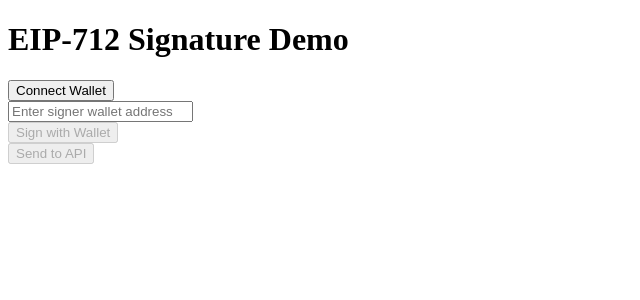
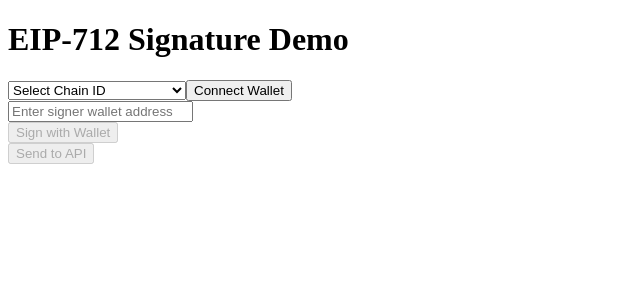
Before and after one commit to imangoMah/vertex-linked-signer-eip712, a React (Vite) app: page / in a window 1280 px wide. Shown: the top 300 px of the page, without its empty margins (0-640 px from the left). Built offline with nearby package versions, Linux system fonts and the light colour scheme.

Commit message:
add sonic

```diff
--- a/web/components/EIP712SignatureComponent.jsx
+++ b/web/components/EIP712SignatureComponent.jsx
@@ -18,6 +18,14 @@ const CONTRACT_ADDRESSES = {
 	146: "0x2f5F835d778eBE8c28fC743E50EB9a68Ca93c2Fa", // Sonic
 };
 
+const CHAIN_ID_NAME = {
+	42161: "Arbitrum One",
+	421614: "Arbitrum Sepolia",
+	81457: "Blast",
+	5000: "Mantle",
+	146: "Sonic",
+};
+
 function toBytes12(s) {
 	const result = new Uint8Array(12);
 	const bytes = new TextEncoder().encode(s);
@@ -25,6 +33,7 @@ function toBytes12(s) {
 	result.set(bytes.slice(0, len));
 	return result;
 }
+
 function addressToBytes32(address) {
 	// 移除 '0x' 前缀，如果存在的话
 	const cleanAddress = address.toLowerCase().replace(/^0x/, "");
@@ -33,6 +42,7 @@ function addressToBytes32(address) {
 	// 添加 '0x' 前缀并返回
 	return "0x" + paddedAddress;
 }
+
 function concatToBytes32(address, name) {
 	const result = new Uint8Array(32);
 	result.set(address);
@@ -58,6 +68,7 @@ const EIP712SignatureComponent = () => {
 	const [isSendDisabled, setIsSendDisabled] = useState(true);
 	const [chainId, setChainId] = useState(null);
 	const [apiResponse, setApiResponse] = useState(null);
+	const [desiredChainId, setDesiredChainId] = useState("");
 
 	const getContractAddress = (chainId) => {
 		const address = CONTRACT_ADDRESSES[chainId];
@@ -75,7 +86,21 @@ const EIP712SignatureComponent = () => {
 				const accounts = await provider.send("eth_requestAccounts", []);
 				setCurrentWallet(accounts[0]);
 
-				const network = await provider.getNetwork();
+				let network = await provider.getNetwork();
+				console.log("Connected to chain:", network);
+				console.log("Chain ID:", network.chainId);
+				console.log("Chain name:", network.name);
+				console.log("wallet address:", accounts[0]);
+
+				// 如果传入的 chainId 有值且与当前链 ID 不同，则切换到传入的链
+				if (desiredChainId && network.chainId !== parseInt(desiredChainId)) {
+					await provider.send("wallet_switchEthereumChain", [
+						{ chainId: ethers.utils.hexValue(parseInt(desiredChainId)) },
+					]);
+					network = await provider.getNetwork(); // 更新网络信息
+					console.log("Switched to chain:", network);
+				}
+
 				setChainId(network.chainId);
 
 				// Check if the wallet is a multi-sig
@@ -101,6 +126,7 @@ const EIP712SignatureComponent = () => {
 		setChainId(null);
 		setIsSendDisabled(true);
 		setApiResponse(null);
+		setDesiredChainId("");
 	};
 
 	const signMessage = async () => {
@@ -297,12 +323,26 @@ const EIP712SignatureComponent = () => {
 	return (
 		<div className="p-4 space-y-4">
 			{!currentWallet ? (
-				<button
-					onClick={connectWallet}
-					className="bg-blue-500 hover:bg-blue-700 text-white font-bold py-2 px-4 rounded"
-				>
-					Connect Wallet
-				</button>
+				<div>
+					<select
+						value={desiredChainId}
+						onChange={(e) => setDesiredChainId(e.target.value)}
+						className="mt-1 block w-full rounded-md border-gray-300 shadow-sm focus:border-indigo-300 focus:ring focus:ring-indigo-200 focus:ring-opacity-50"
+					>
+						<option value="">Select Chain ID</option>
+						{Object.entries(CHAIN_ID_NAME).map(([id, name]) => (
+							<option key={id} value={id}>
+								{name} ({id})
+							</option>
+						))}
+					</select>
+					<button
+						onClick={connectWallet}
+						className="bg-blue-500 hover:bg-blue-700 text-white font-bold py-2 px-4 rounded mt-2"
+					>
+						Connect Wallet
+					</button>
+				</div>
 			) : (
 				<div>
 					<p>Current Wallet: {currentWallet}</p>
```
